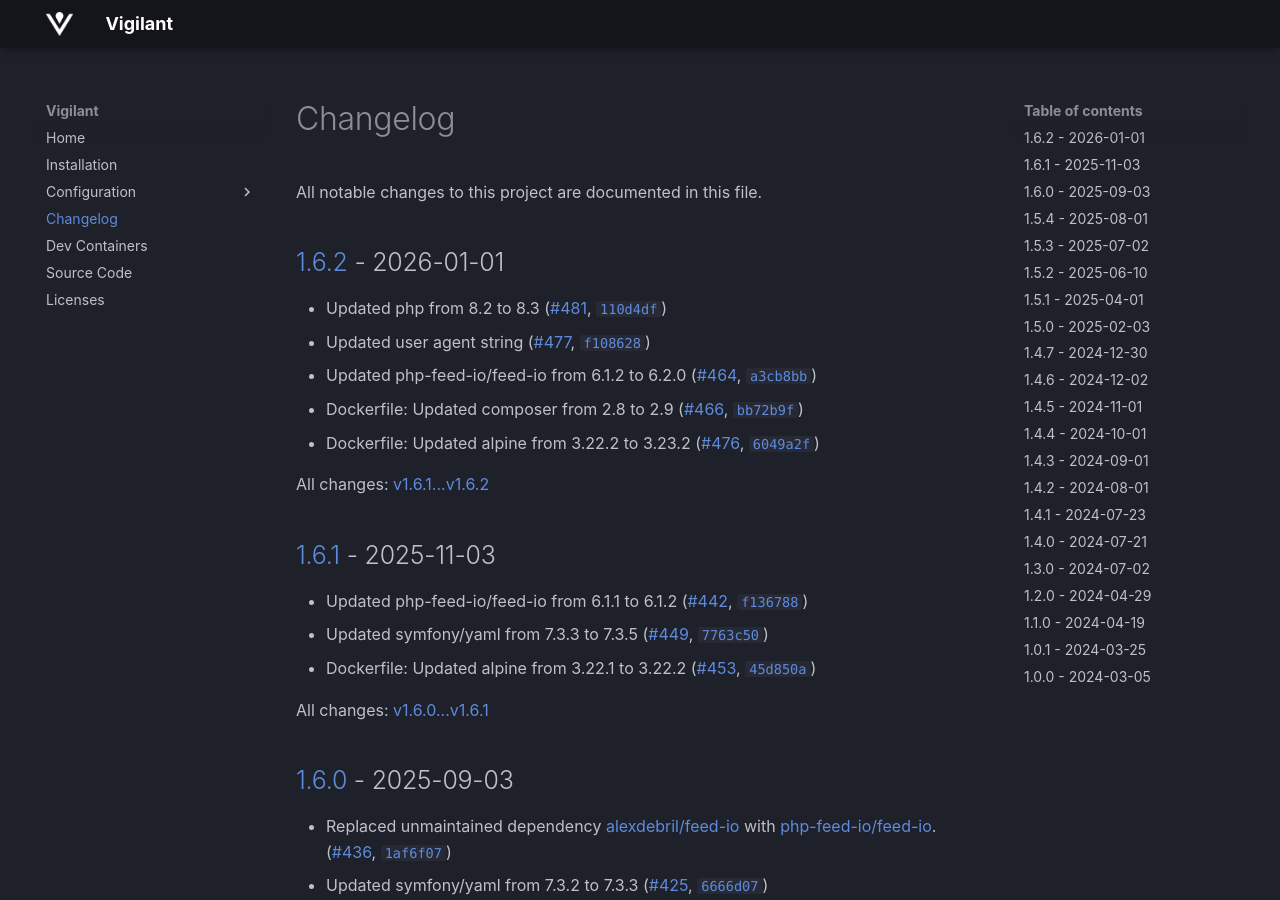
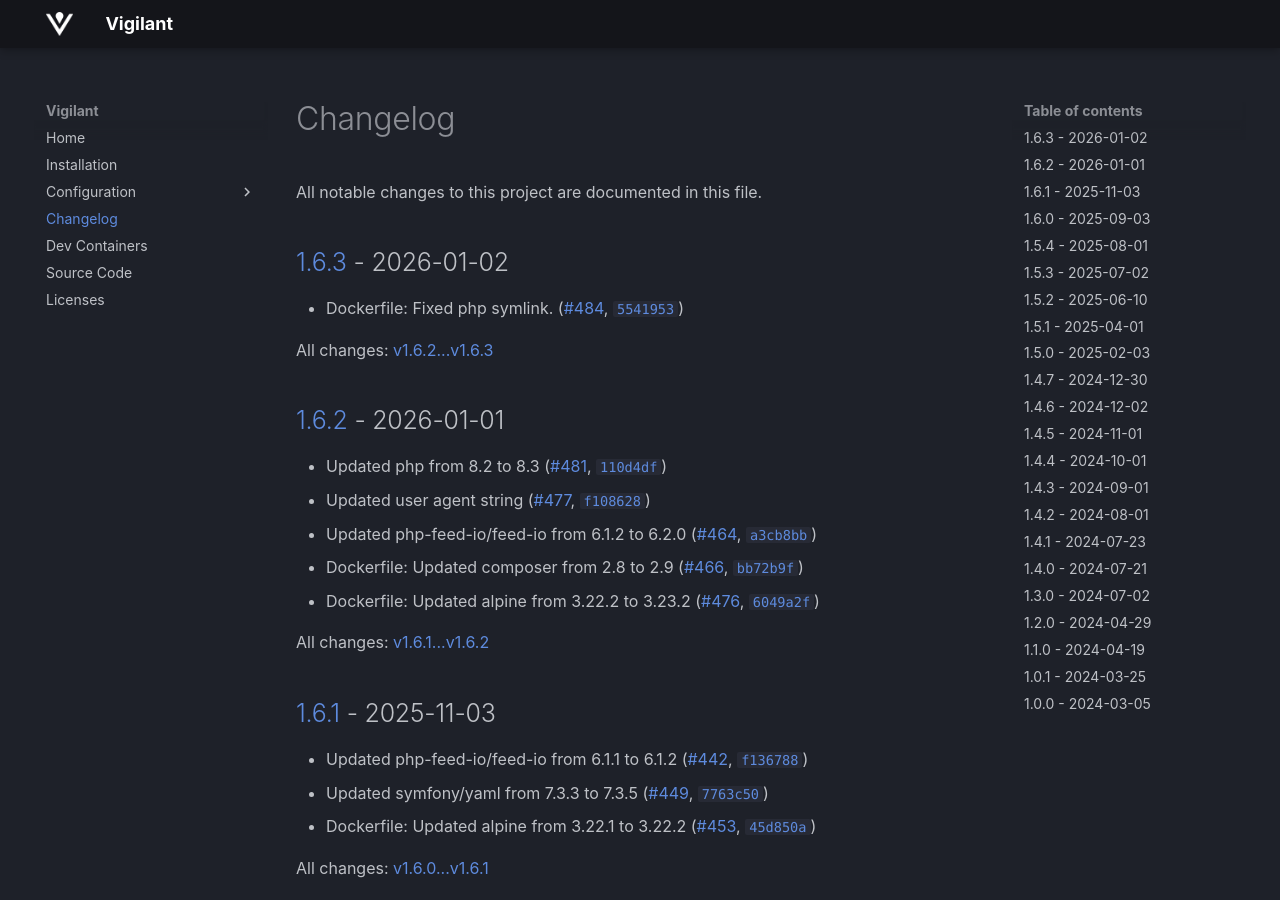
Before and after one commit to VerifiedJoseph/vigilant, an MkDocs documentation site: the page built from docs/changelog.md, in a window 1280 px wide and 900 px high. Built offline with MkDocs 1.6.1 and Material for MkDocs 9.7.7, drawn with Linux system fonts in a browser that asks for light colours; plug-ins that fetch from the network failed and are left out.

Commit message:
Version 1.6.3 (#485)

```diff
--- a/CHANGELOG.md
+++ b/CHANGELOG.md
@@ -1,6 +1,12 @@
 # Changelog
 
 All notable changes to this project are documented in this file.
+
+## [1.6.3](https://github.com/VerifiedJoseph/vigilant/releases/tag/v1.6.3) - 2026-01-02
+
+- Dockerfile: Fixed php symlink. ([#484](https://github.com/VerifiedJoseph/vigilant/pull/484), [`5541953`](https://github.com/VerifiedJoseph/vigilant/commit/55419534e161c76cffdea4433fb5d06be37b9583))
+
+All changes: [v1.6.2...v1.6.3](https://github.com/VerifiedJoseph/vigilant/compare/v1.6.2...v1.6.3)
 
 ## [1.6.2](https://github.com/VerifiedJoseph/vigilant/releases/tag/v1.6.2) - 2026-01-01
 
--- a/docker-compose.yml
+++ b/docker-compose.yml
@@ -1,7 +1,7 @@
 version: '3'
 services:
   vigilant:
-    image: ghcr.io/verifiedjoseph/vigilant:1.6.2
+    image: ghcr.io/verifiedjoseph/vigilant:1.6.3
     environment:
       - VIGILANT_TIMEZONE=Europe/London
       - VIGILANT_NOTIFICATION_SERVICE=ntfy
```
Also changed, not shown: docs/install.md (+1 -1 lines), 1 other file.
